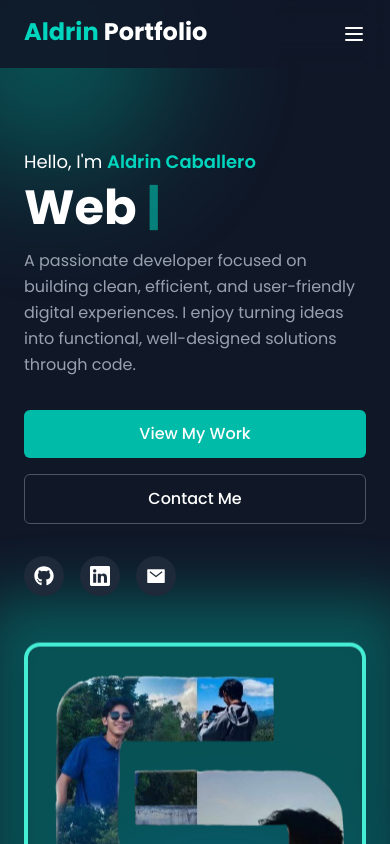
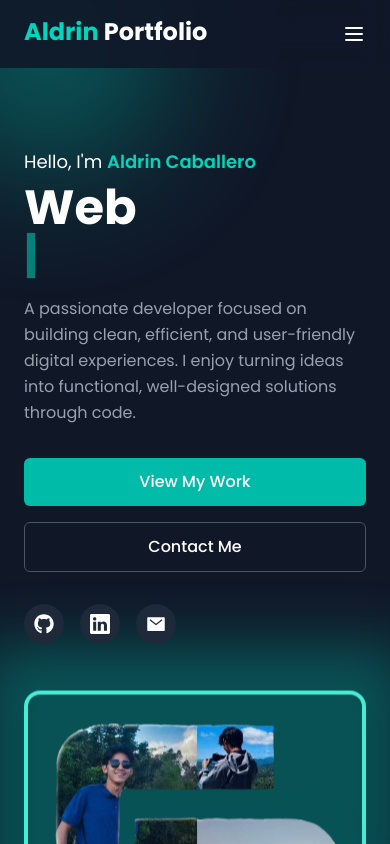
Before and after one commit to aldrin112602/my-portfolio, a React (Vite) app: page / in a window 390 px wide. Shown: the top 844 px of the page. Built offline with nearby package versions, Linux system fonts and the light colour scheme.

Commit message:
Update Portfolio.jsx

```diff
--- a/src/components/Portfolio.jsx
+++ b/src/components/Portfolio.jsx
@@ -260,7 +260,7 @@ export default function Portfolio() {
             </p>
             <div className="mb-8">
               <h1 className="text-5xl font-bold mb-4">
-                Web{" "}
+                Web{" "} <div className="block md:hidden"></div>
                 <span className="text-teal-400">
                   <TypedText
                     texts={[" Developer ", " Designer ", " Innovator "]}
```
